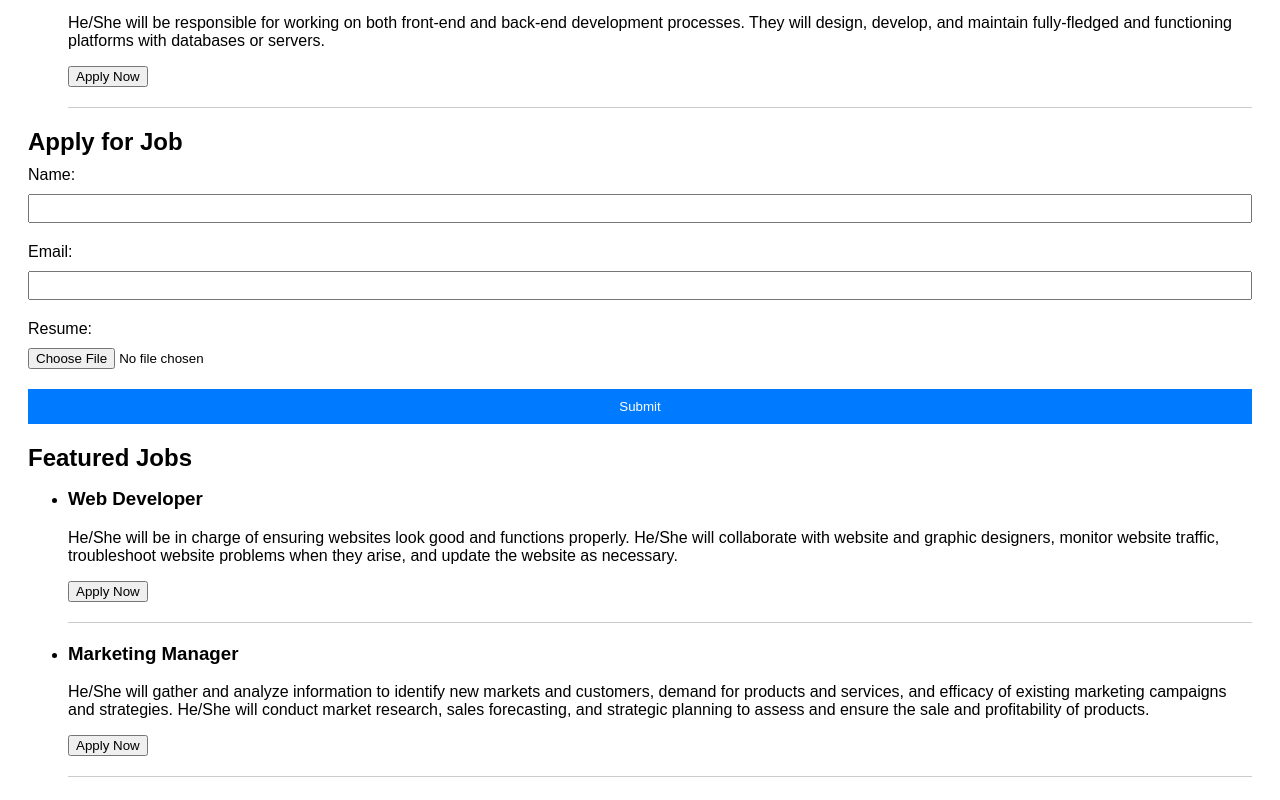
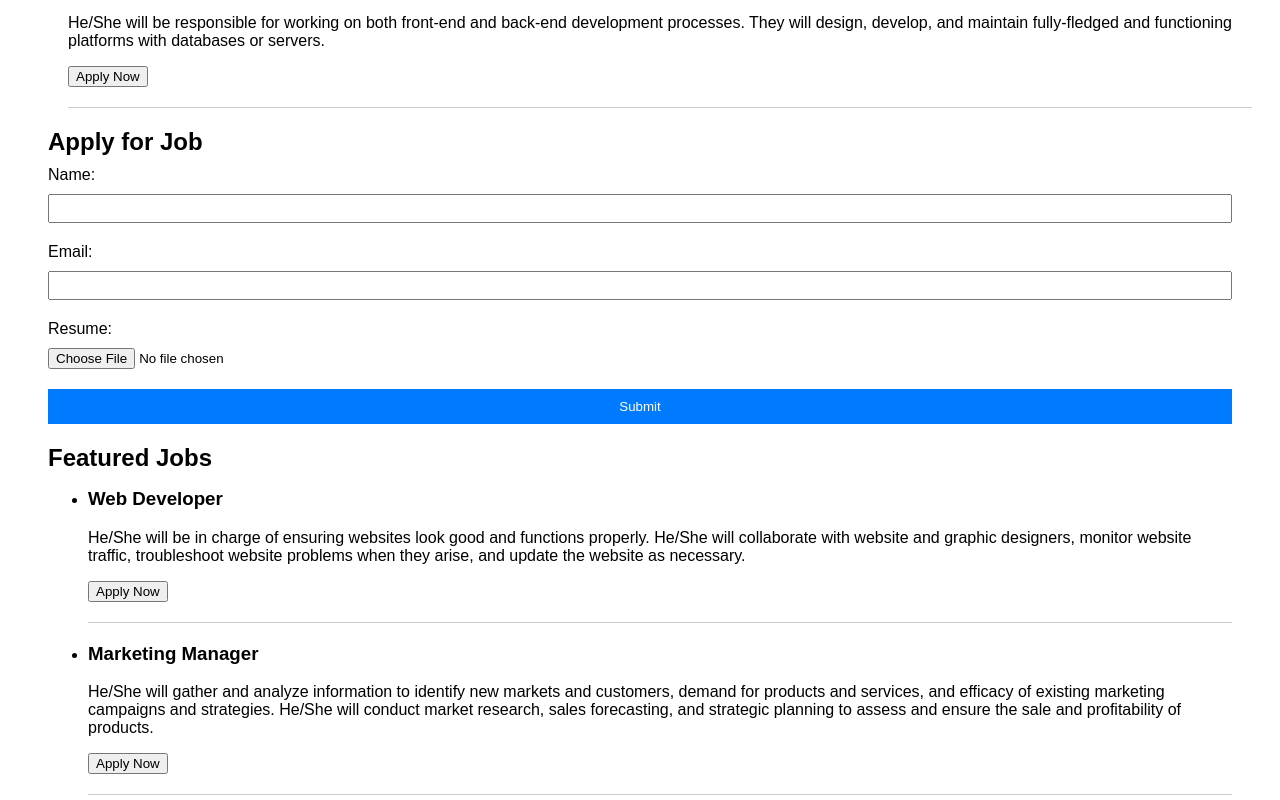
Before and after one commit to SiyandaMaykiso/Job-Board, a plain HTML site: page index.html in a window 1280 px wide. Shown: the part 460-1260 px from the top of the page. Drawn offline with Linux system fonts and the light colour scheme.

Commit message:
Update style.css

```diff
--- a/style.css
+++ b/style.css
@@ -25,6 +25,9 @@ body {
     margin-top: 0;
   }
 
+  .apply-form {
+    margin: 20px;
+  }
 
   .apply-form h2 {
     margin-bottom: 10px;
```
